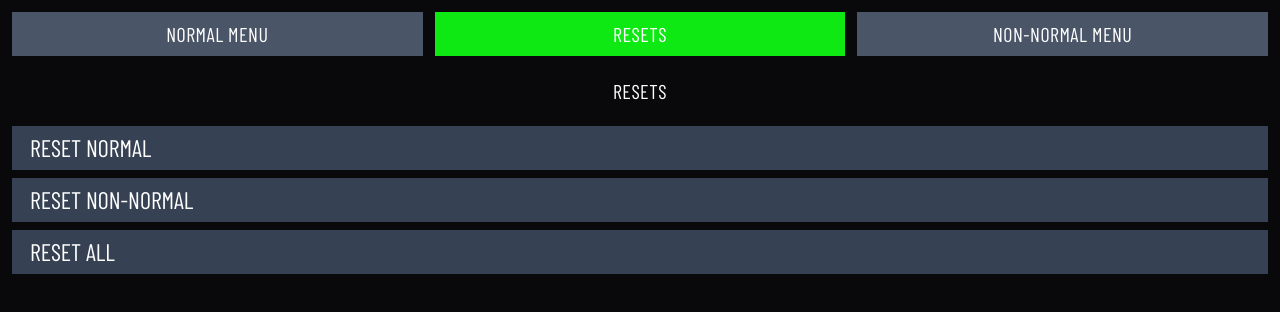
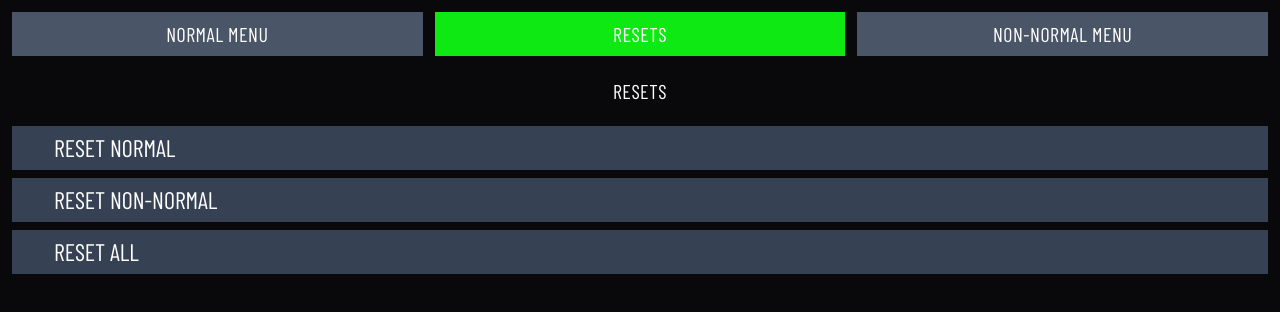
Before and after one commit to sharo-jef/checklist, a Next.js app: page /checklist/ in a window 1280 px wide. Both pictures are taken after a click on the button "RESETS". Shown: the top 312 px of the page. Built offline with nearby package versions, Linux system fonts and the light colour scheme.

Commit message:
feat(ui): add visual feedback to reset buttons with 3s timeout

```diff
--- a/src/components/ResetsMenu.tsx
+++ b/src/components/ResetsMenu.tsx
@@ -1,4 +1,6 @@
 import { MenuType } from "@/types/checklist";
+import { CheckIcon } from "./CheckIcon";
+import { useState } from "react";
 
 interface ResetsMenuProps {
   onResetNormal: () => void;
@@ -6,11 +8,23 @@ interface ResetsMenuProps {
   onResetAll: () => void;
 }
 
+type ResetButtonType = "normal" | "nonNormal" | "all" | null;
+
 export function ResetsMenu({
   onResetNormal,
   onResetNonNormal,
   onResetAll,
 }: ResetsMenuProps) {
+  const [clickedButton, setClickedButton] = useState<ResetButtonType>(null);
+
+  const handleReset = (type: ResetButtonType, callback: () => void) => {
+    callback();
+    setClickedButton(type);
+    setTimeout(() => {
+      setClickedButton(null);
+    }, 3000);
+  };
+
   return (
     <div className="flex-1 bg-[#09090C] flex flex-col overflow-hidden">
       <div className="p-3 pt-0">
@@ -23,21 +37,38 @@ export function ResetsMenu({
       <div className="flex-1 overflow-y-auto px-3 pb-3">
         <div className="space-y-2">
           <button
-            onClick={onResetNormal}
-            className="w-full text-left px-4 py-1 bg-gray-700 border-2 border-transparent hover:border-white font-mono text-2xl flex items-center gap-2 text-white"
+            onClick={() => handleReset("normal", onResetNormal)}
+            className={`w-full text-left px-4 py-1 bg-gray-700 border-2 border-transparent hover:border-white font-mono text-2xl flex items-center gap-2 ${
+              clickedButton === "normal" ? "text-(--text-green)" : "text-white"
+            }`}
           >
+            <div className="w-4 h-4 shrink-0">
+              {clickedButton === "normal" && <CheckIcon />}
+            </div>
             RESET NORMAL
           </button>
           <button
-            onClick={onResetNonNormal}
-            className="w-full text-left px-4 py-1 bg-gray-700 border-2 border-transparent hover:border-white font-mono text-2xl flex items-center gap-2 text-white"
+            onClick={() => handleReset("nonNormal", onResetNonNormal)}
+            className={`w-full text-left px-4 py-1 bg-gray-700 border-2 border-transparent hover:border-white font-mono text-2xl flex items-center gap-2 ${
+              clickedButton === "nonNormal"
+                ? "text-(--text-green)"
+                : "text-white"
+            }`}
           >
+            <div className="w-4 h-4 shrink-0">
+              {clickedButton === "nonNormal" && <CheckIcon />}
+            </div>
             RESET NON-NORMAL
           </button>
           <button
-            onClick={onResetAll}
-            className="w-full text-left px-4 py-1 bg-gray-700 border-2 border-transparent hover:border-white font-mono text-2xl flex items-center gap-2 text-white"
+            onClick={() => handleReset("all", onResetAll)}
+            className={`w-full text-left px-4 py-1 bg-gray-700 border-2 border-transparent hover:border-white font-mono text-2xl flex items-center gap-2 ${
+              clickedButton === "all" ? "text-(--text-green)" : "text-white"
+            }`}
           >
+            <div className="w-4 h-4 shrink-0">
+              {clickedButton === "all" && <CheckIcon />}
+            </div>
             RESET ALL
           </button>
         </div>
```
